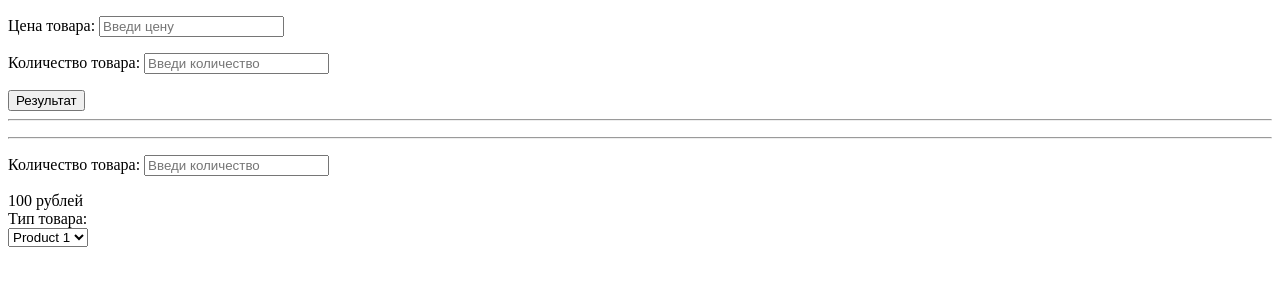
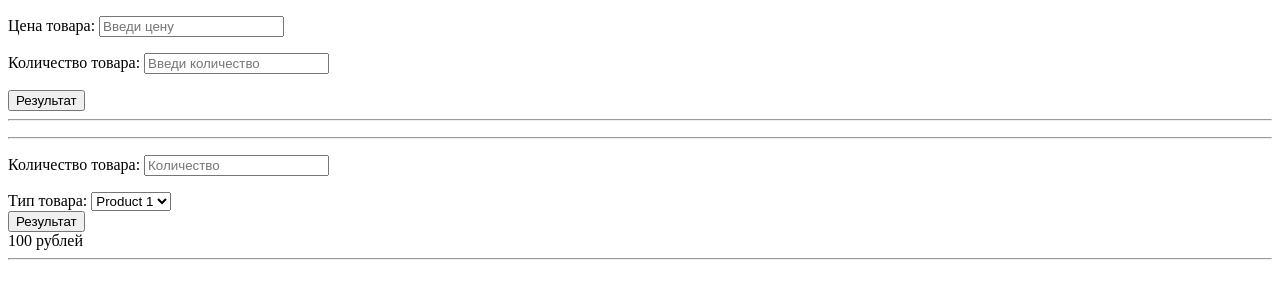
Before and after one commit to maksgudimov/Web6, a plain HTML site: page index.html in a window 1280 px wide. Drawn offline with Linux system fonts and the light colour scheme.

Commit message:
all fix html and JS and DOM

```diff
--- a/index.html
+++ b/index.html
@@ -1,15 +1,13 @@
 <!DOCTYPE html>
 <html lang="en">
-
 <head>
   <meta charset="UTF-8">
   <meta http-equiv="X-UA-Compatible" content="IE=edge">
   <meta name="viewport" content="width=device-width, initial-scale=1.0">
-    <title>Web 6</title>
-    <script src="script.js" defer></script>
+  <title>Web6</title>
 </head>
+<body>
 
-<body>
   <div class="one">
     <p>Цена товара: <input type="text" placeholder="Введи цену" oninput="changeHalder1(this)" id="n1"></p>
     <p>Количество товара: <input type="text" placeholder="Введи количество" oninput="changeHalder2(this)" id="n2">
@@ -19,30 +17,35 @@
     <p id="out"></p>
 </div>
 <hr>
-    <div class="two">
-        <p>
-            Количество товара: <input type="text" placeholder="Введи количество" oninput="onInput (this)" onkeyup= "this.value = this.value.replace(/[^\d]/g,'');" id="m1">
-        </p>
-        <div id="prodPrice">Выберите тип товара</div>
+
+  <div class="сontainer">
+    <form>
+      <p>Количество товара: <input type="text" name="number" placeholder="Количество"></p>
       Тип товара:
-        <form>
       <select name="prodType">
-                <option value="1">Product 1</option>
-                <option value="2">Product 2</option>
-                <option value="3">Product 3</option>
+        <option value="0">Product 1</option>
+        <option value="1">Product 2</option>
+        <option value="2">Product 3</option>
       </select>
+
       <div id="radios">
-                <label><input type="radio" name="prodOptions" value="option1"> Опция 1</label>
-                <label><input type="radio" name="prodOptions" value="option2"> Опция 2</label>
-                <label><input type="radio" name="prodOptions" value="option3"> Опция 3</label>
+        <label><input type="radio" name="prodOptions" value="option1"> Radio 1 </label>
+        <label><input type="radio" name="prodOptions" value="option2"> Radio 2 </label>
+        <label><input type="radio" name="prodOptions" value="option3"> Radio 3 </label>
       </div>
       <div id="checkboxes">
-                <label><input type="checkbox" name="prop1"> Свойство 1</label>
-                <label><input type="checkbox" name="prop2"> Свойство 2</label>
+        <label><input type="checkbox" name="prop1"> Option 1 </label>
+        <label><input type="checkbox" name="prop2"> Option 2 </label>
+        <label><input type="checkbox" name="prop3"> Option 3</label>
       </div>
+      <br>
+      <button id="butt" onclick="return calcu();"> Результат </button>
+      <div id="prodPrice"></div>
     </form>
+    <hr>
+    <div id="result"> </div>
   </div>
+  <script src="script.js"></script>
 
 </body>
-
 </html>
--- a/script.js
+++ b/script.js
@@ -22,30 +22,61 @@ function proiz() {
       document.getElementById('out').innerHTML = rezult;
   }
 }
-function updatePrice()
-{
-    var vvod = 1;
-    // vvod = document.getElementById('m1').value;
+window.addEventListener('DOMContentLoaded', function (proiz) {
+  console.log("DOM fully loaded and parsed");
+  let b = document.getElementById("result-btn");
+  b.addEventListener("click", proiz);
+});
+function calcu() {
+  const proverka = /^-+\d+$|\d+$/;
+  let x = document.getElementById("prodPrice").innerHTML;
+  const re = /[0-9/.]+/;
+  let first = x.match(re);
+  console.log();
+  let b = document.getElementsByName("number");
+  if (proverka.test(first) == false || proverka.test(b[0].value) == false) {
+    alert("Вы сделали что-то не так!");
+  } else {
+    let c = document.getElementById("result");
+    first[0] = Number.parseInt(first[0]);
+    b[0] = Number.parseInt(b[0]);
+    var res = first * b[0].value;
+    c.innerHTML = "Итого: " + Math.abs(res);
+    return false;
+  }
+}
 
-    // Находим select по имени в DOM.
+function getPrices() {
+  return {
+    prodTypes: [100, 200, 300],
+    prodOptions: {
+      option1: 100,
+      option2: 200,
+      option3: 300,
+    },
+    prodProperties: {
+      prop1: 400,
+      prop2: 500,
+      prop3: 600,
+    }
+  };
+}
+function updatePrice() {
   let s = document.getElementsByName("prodType");
   let select = s[0];
   let price = 0;
   let prices = getPrices();
-  let priceIndex = parseInt(select.value) - 1;
-  if (priceIndex >= 0) {
-    price = prices.prodTypes[priceIndex] * vvod;
+  let priceIndex = parseInt(select.value);
+  price = prices.prodTypes[priceIndex];
+
+  let radioDiv = document.getElementById("radios");
+  if (select.value == "1") {
+    radioDiv.style.display = "block";
   }
-
-  // Скрываем или показываем радиокнопки.
-  let radioDiv = document.getElementById("radios");
-  radioDiv.style.display = (select.value == "3" ? "block" : "none");
-
-
-
-  // Смотрим какая товарная опция выбрана.
+  else
+    radioDiv.style.display = "none";
   let radios = document.getElementsByName("prodOptions");
-  radios.forEach(function(radio) {
+  radios.forEach(function (radio) {
     if (radio.checked) {
       let optionPrice = prices.prodOptions[radio.value];
       if (optionPrice !== undefined) {
@@ -53,85 +84,57 @@ function updatePrice()
       }
     }
   });
-
-  // Скрываем или показываем чекбоксы.
-  let checkDiv = document.getElementById("checkboxes");
-  checkDiv.style.display = (select.value == "3" ? "none" : "block");
-  checkDiv.style.display = (select.value == "1" ? "none" : "block");
-
-  // Смотрим какие товарные свойства выбраны.
   let checkboxes = document.querySelectorAll("#checkboxes input");
-  checkboxes.forEach(function(checkbox) {
+  checkboxes.forEach(function (checkbox) {
     if (checkbox.checked) {
       let propPrice = prices.prodProperties[checkbox.name];
-      if (propPrice !== undefined) {
       price += propPrice;
     }
+  });
+  let checkDiv = document.getElementById("checkboxes");
+  if (select.value == "2") {
+    checkDiv.style.display = "block";
   }
-  });
+  else
+    checkDiv.style.display = "none";
   let prodPrice = document.getElementById("prodPrice");
-  prodPrice.innerHTML = price  + " рублей";
+  if (select.value == "0") {
+    price = 100;
   }
+  prodPrice.innerHTML = price + " рублей";
+}
+window.addEventListener('DOMContentLoaded', function (event) {
 
-function getPrices() {
-    var vvod2 = document.getElementById('m1').value;
-  return {
-    prodTypes: [100, 200, 150],
-    prodOptions: {
-      option2: 10,
-      option3: 5,
-    },
-    prodProperties: {
-      prop1: 1,
-      prop2: 2,
-    }
-  };
-}
- function onInput(el){
-     return el.value;
- }
+  let button = document.getElementById("butt");
+  button.addEventListener("Click", calcu);
 
-window.addEventListener('DOMContentLoaded', function (proiz) {
-    console.log("DOM fully loaded and parsed");
-    let b = document.getElementById("result-btn");
-    b.addEventListener("click", proiz);
-});
-
-window.addEventListener('DOMContentLoaded', function (event) {
-  // Скрываем радиокнопки.
   let radioDiv = document.getElementById("radios");
   radioDiv.style.display = "none";
 
-  // Находим select по имени в DOM.
   let s = document.getElementsByName("prodType");
   let select = s[0];
-  // Назначаем обработчик на изменение select.
-  select.addEventListener("change", function(event) {
+
+  select.addEventListener("change", function (event) {
     let target = event.target;
-    console.log(target.value);
     updatePrice();
   });
 
-  // Назначаем обработчик радиокнопок.
   let radios = document.getElementsByName("prodOptions");
-  radios.forEach(function(radio) {
-    radio.addEventListener("change", function(event) {
+  radios.forEach(function (radio) {
+    radio.addEventListener("change", function (event) {
       let r = event.target;
-      console.log(r.value);
       updatePrice();
     });
   });
 
-    // Назначаем обработчик радиокнопок.
   let checkboxes = document.querySelectorAll("#checkboxes input");
-  checkboxes.forEach(function(checkbox) {
-    checkbox.addEventListener("change", function(event) {
+  checkboxes.forEach(function (checkbox) {
+    checkbox.addEventListener("change", function (event) {
       let c = event.target;
-      console.log(c.name);
-      console.log(c.value);
       updatePrice();
     });
   });
 
+
   updatePrice();
 });
```
Also changed, not shown: main.json (deleted), style.css (deleted). Lines whose indentation alone changed are shown as unchanged.
